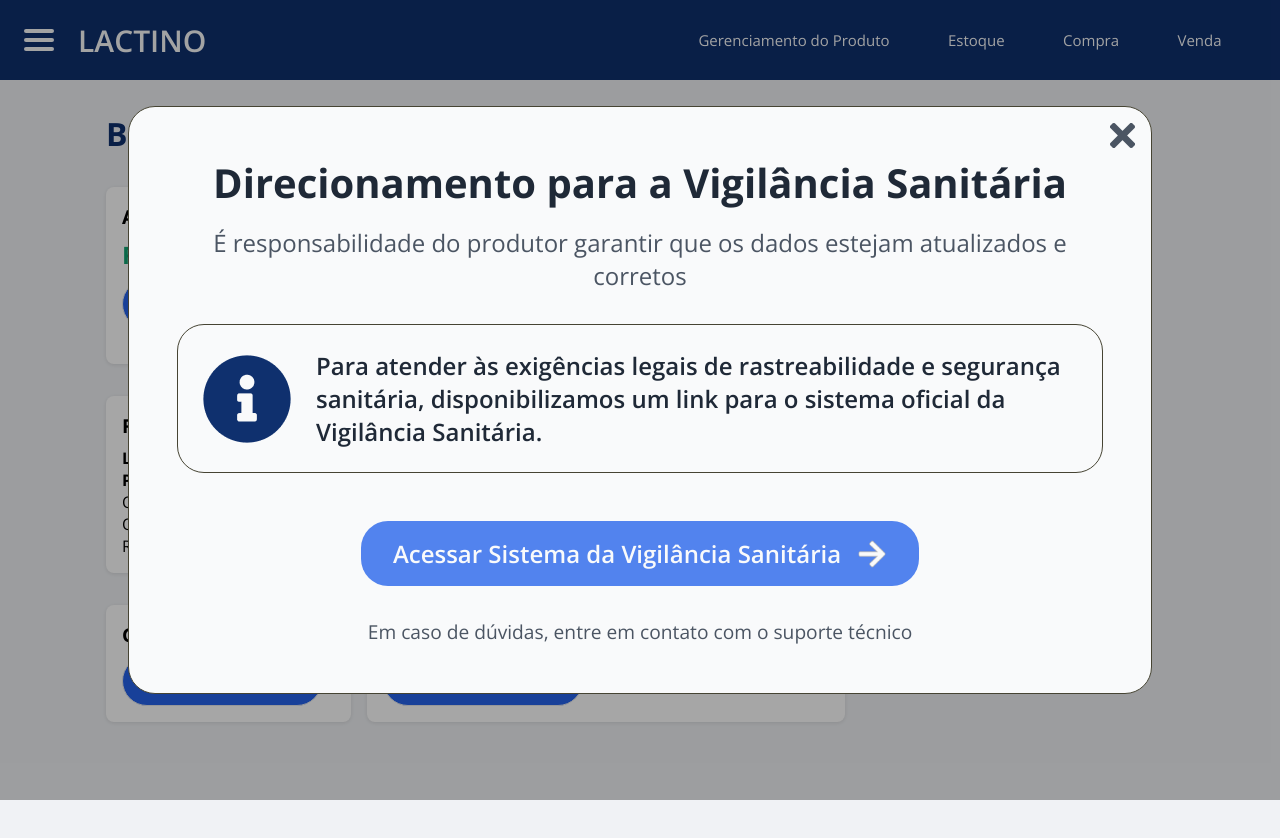
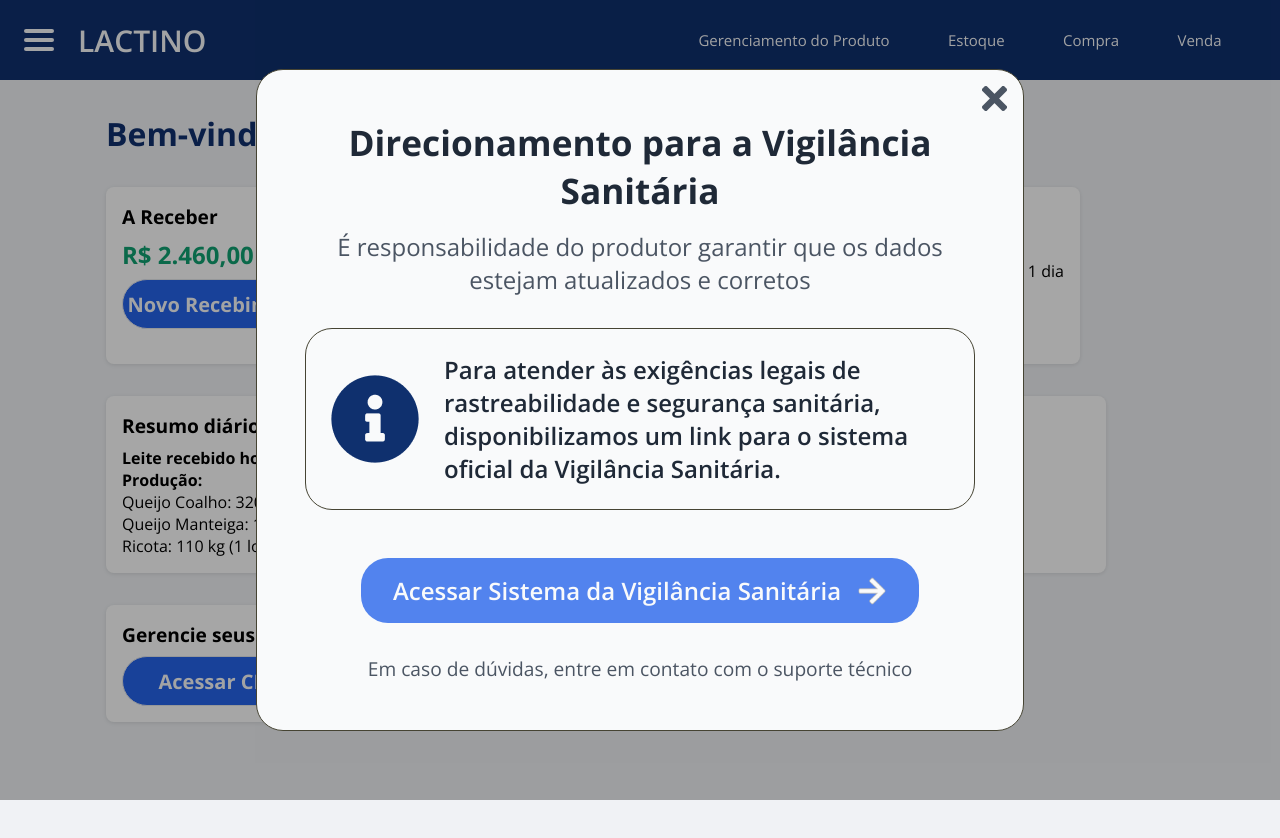
Before and after one commit to the-boys-technology/lactino-frontend, a React (Vite) app: page / in a window 1280 px wide. Both pictures are taken after a click on the button "Saiba Mais". Shown: the top 838 px of the page. Built offline with nearby package versions, Linux system fonts and the light colour scheme.

Commit message:
styles: testando css no PopupVigilancia

```diff
--- a/src/features/Home/PopUpVigilancia/PopupVigilancia.css
+++ b/src/features/Home/PopUpVigilancia/PopupVigilancia.css
@@ -15,7 +15,7 @@
   background: #F9FAFB;
   border: 1px solid #464433;
   border-radius: 27px;
-  width: 80%;
+  width: 60%;
   max-width: 1140px;
   padding: 3rem;
   position: relative;
@@ -23,7 +23,7 @@
 }
 
 .popup-vigilancia__titulo {
-  font-size: 2.5rem;
+  font-size: 2.2rem;
   font-weight: 700;
   color: #1F2937;
 }
```
